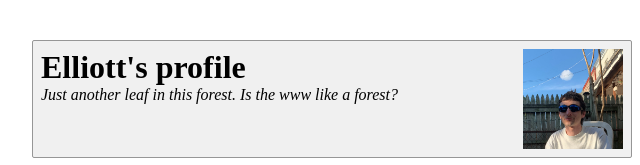
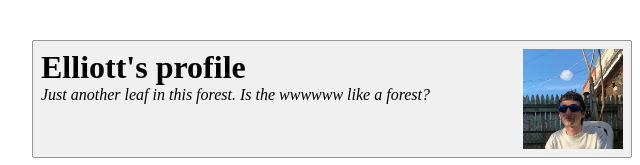
Before and after one commit to oilstel/html-profile-class, a plain HTML site: page index.html in a window 1280 px wide. Shown: the top 165 px of the page, 308-948 px from the left. Drawn offline with Linux system fonts and the light colour scheme.

Commit message:
adding some w's to bio

```diff
--- a/index.html
+++ b/index.html
@@ -14,7 +14,7 @@
             <header>
                 <div id="bio">
                     <h1>Elliott's profile</h1>
-                    <em>Just another leaf in this forest. Is the www like a forest?</em>
+                    <em>Just another leaf in this forest. Is the wwwwww like a forest?</em>
                 </div>
                 <figure>
                     <a href="./images/elliott.jpg" target="_blank"><img src="./images/elliott.jpg" alt="A photo of Elliott" /></a>
```
